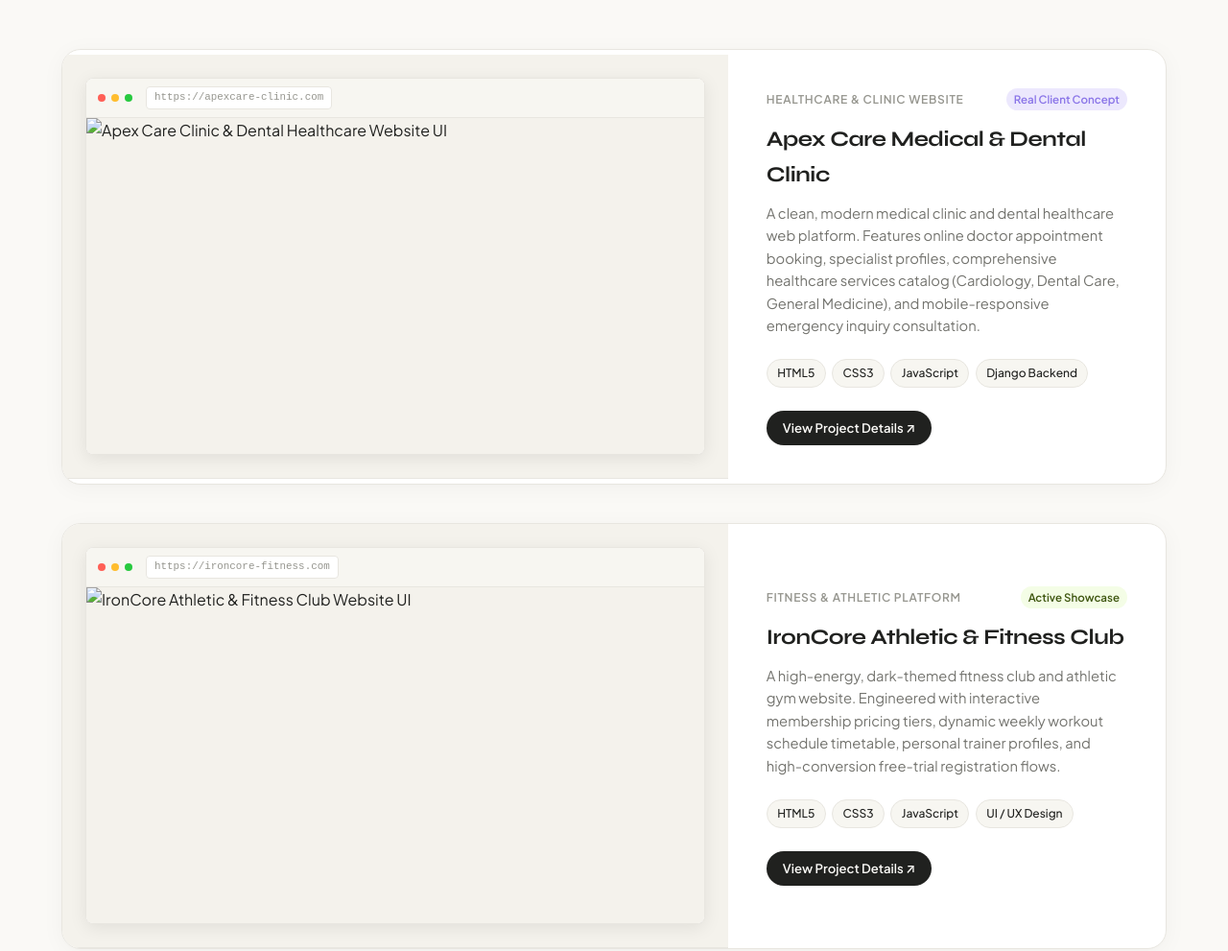
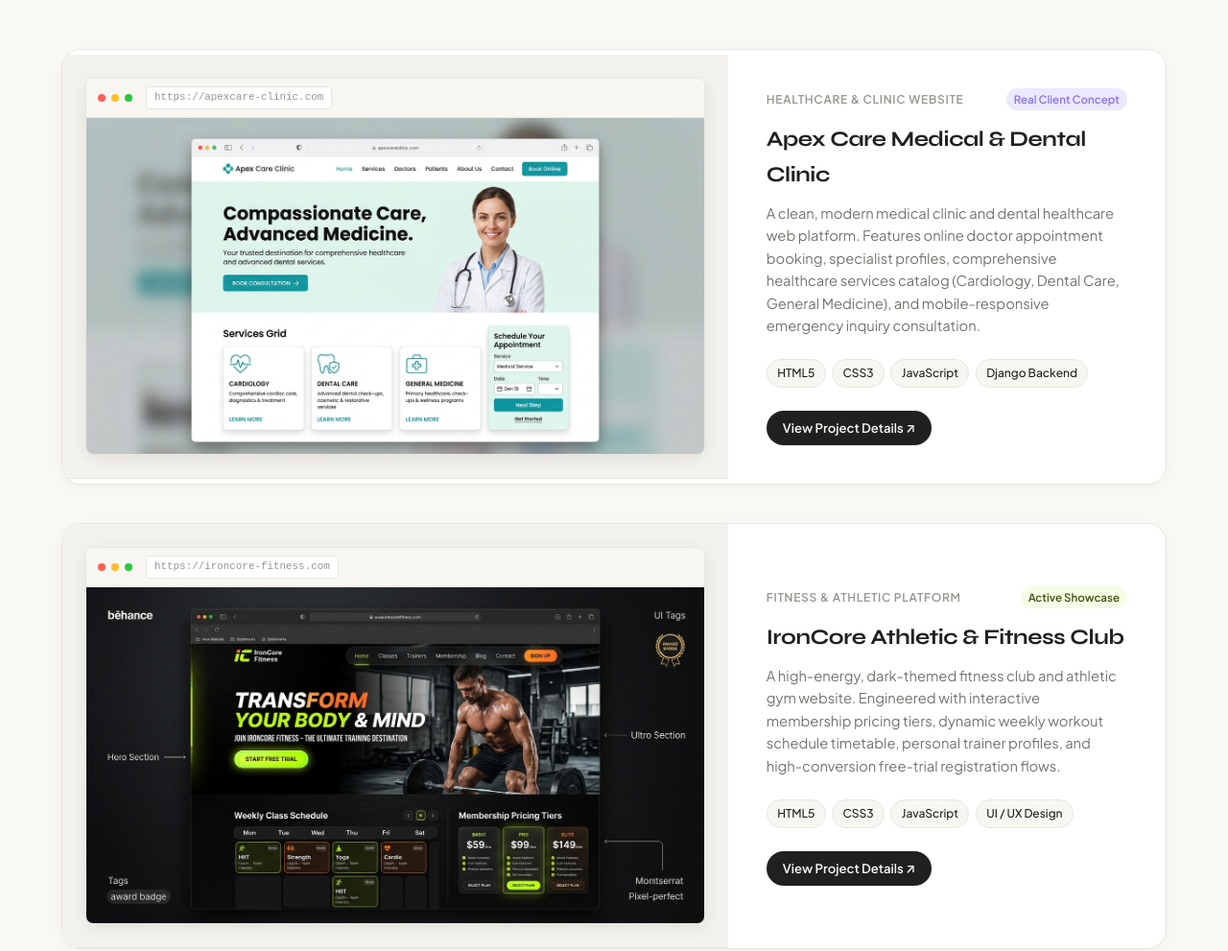
Before and after one commit to developerselvaa-sys/portfolio, a plain HTML site: page index.html in a window 1280 px wide. Shown: the part 4260-5251 px from the top of the page at 96% size. Drawn offline with Linux system fonts and the light colour scheme.

Commit message:
Fix image source paths in index.html
Updated image source paths for project-clinic and project-gym.

```diff
--- a/index.html
+++ b/index.html
@@ -589,7 +589,7 @@
                   <span class="browser-url">https://apexcare-clinic.com</span>
                 </div>
                 <img
-                  src="assets/images/project-clinic.jpg"
+                  src="project-clinic.jpg"
                   alt="Apex Care Clinic & Dental Healthcare Website UI"
                   class="project-img"
                   loading="lazy"
@@ -632,7 +632,7 @@
                   <span class="browser-url">https://ironcore-fitness.com</span>
                 </div>
                 <img
-                  src="assets/images/project-gym.jpg"
+                  src="project-gym.jpg"
                   alt="IronCore Athletic & Fitness Club Website UI"
                   class="project-img"
                   loading="lazy"
```
